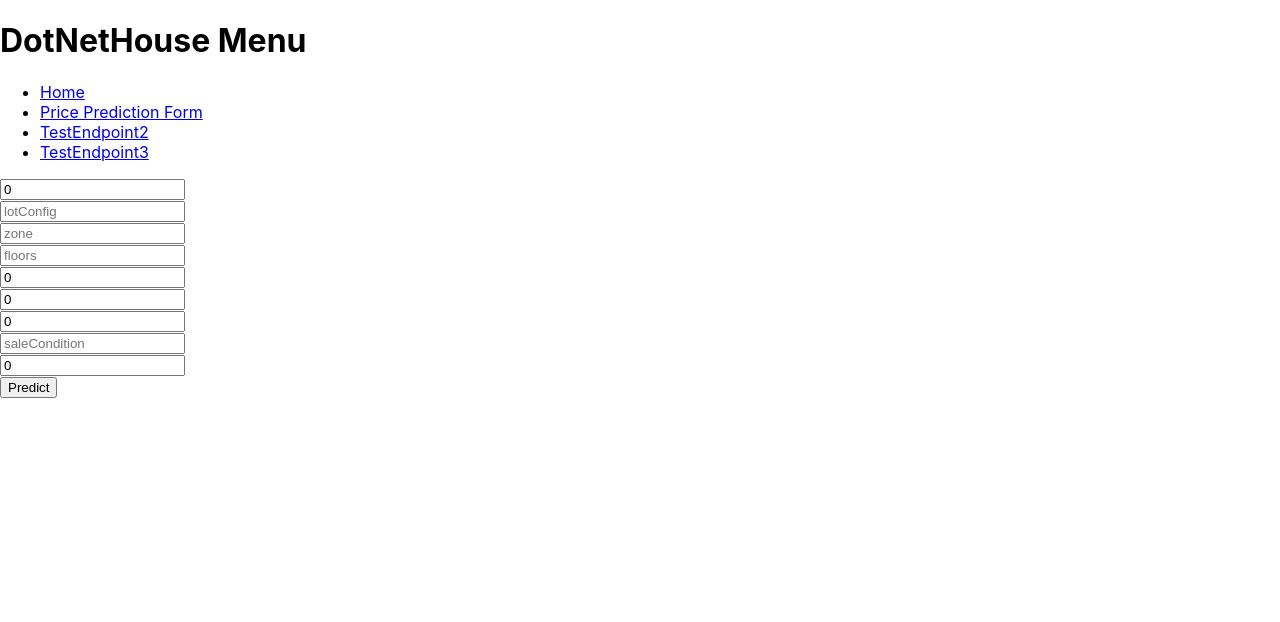
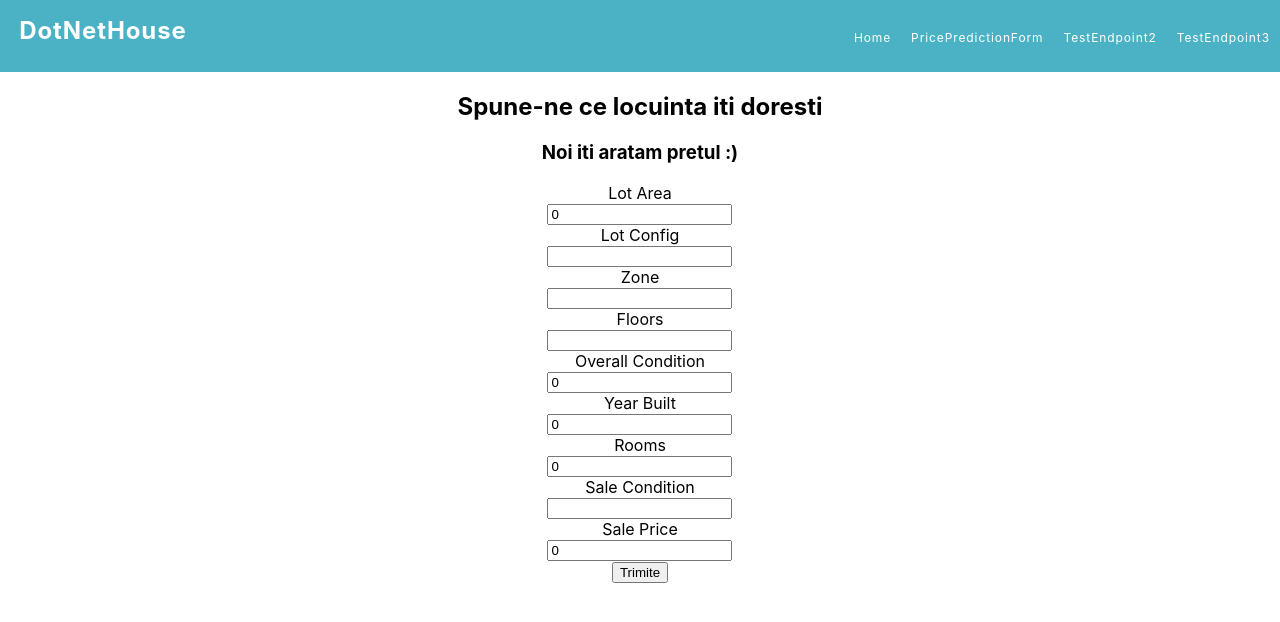
Before and after one commit to SteLoghin/proiect-NET, a React (Create React App) app in the folder react_frontend_test/: page /price-prediction in a window 1280 px wide. Shown: the top 622 px of the page. Built offline with nearby package versions, Linux system fonts and the light colour scheme.

Commit message:
Improved design

```diff
--- a/react_frontend_test/src/Pages/MainNavigation.js
+++ b/react_frontend_test/src/Pages/MainNavigation.js
@@ -1,18 +1,20 @@
 import React from 'react';
 import { NavLink } from 'react-router-dom';
+import '../Style/mainNavigation.css';
+
 
 const MainNavigation = props => {
     return (
         <header className="main-navigation">
             <div className="main-navigation__logo">
-                <h1>DotNetHouse Menu</h1>
+                <h1>DotNetHouse</h1>
             </div>
 
             <nav className="main-navigation__item">
                 <ul>
                     <React.Fragment>
                         <li><NavLink to="/home">Home</NavLink></li>
-                        <li><NavLink to="/price-prediction">Price Prediction Form</NavLink></li>
+                        <li><NavLink to="/price-prediction">PricePredictionForm</NavLink></li>
                         <li><NavLink to="/endpoint2">TestEndpoint2</NavLink></li>
                         <li><NavLink to="/endpoint3">TestEndpoint3</NavLink></li>
                     </React.Fragment>
--- a/react_frontend_test/src/Pages/PostForm.js
+++ b/react_frontend_test/src/Pages/PostForm.js
@@ -1,5 +1,6 @@
-import React, { Component } from 'react'
-import axios from 'axios'
+import React, { Component } from 'react';
+import axios from 'axios';
+import '../Style/postForm.css';
 class PostForm extends Component {
 	constructor(props) {
 		super(props)
@@ -41,92 +42,106 @@ class PostForm extends Component {
 	render() {
 		const { lotArea,lotConfig,zone,floors,overallCond,yearBuilt,rooms,saleCondition,salePrice } = this.state
 		return (
-			<div>
+			<div className="dataForm">
 				<form onSubmit={this.submitHandler}>
+					<h2>Spune-ne ce locuinta iti doresti</h2>
+					<h3>Noi iti aratam pretul :)</h3>
 					<div>
+						<label for="lotArea">Lot Area</label><br />
 						<input
 							type="number"
-                            name="lotArea"
-                            placeholder="lotArea"
+							name="lotArea"
+							id="lotArea"
+                            placeholder="Lot Area"
 							value={lotArea}
 							onChange={this.changeHandler}
+
 						/>
 					</div>
 					<div>
+					<label for="lotConfig">Lot Config</label><br />
 						<input
 							type="text"
                             name="lotConfig"
-                            placeholder="lotConfig"
 							value={lotConfig}
 							onChange={this.changeHandler}
+							id="lotConfig"
 						/>
 					</div>
 					<div>
+					<label for="zone">Zone</label><br />
 						<input
 							type="text"
-                            name="zone"
-                            placeholder="zone"
+							name="zone"
+							id="zone"
 							value={zone}
 							onChange={this.changeHandler}
 						/>
 					</div>
 					<div>
+					<label for="floors">Floors</label><br />
 						<input
 							type="text"
                             name="floors"
-                            placeholder="floors"
 							value={floors}
 							onChange={this.changeHandler}
+							id="floors"
 						/>
 					</div>
 					<div>
+					<label for="overallCond">Overall Condition</label><br />
 						<input
 							type="number"
                             name="overallCond"
-                            placeholder="overallCond"
+                            id="overallCond"
 							value={overallCond}
 							onChange={this.changeHandler}
 						/>
 					</div>
 					<div>
+					<label for="yearBuilt">Year Built</label><br />
 						<input
 							type="number"
                             name="yearBuilt"
-                            placeholder="yearBuilt"
+                            id="yearBuilt"
 							value={yearBuilt}
 							onChange={this.changeHandler}
 						/>
 					</div>
 					<div>
+					<label for="rooms">Rooms</label><br />
 						<input
 							type="number"
                             name="rooms"
-                            placeholder="rooms"
+                            id="rooms"
 							value={rooms}
 							onChange={this.changeHandler}
 						/>
 					</div>
 					<div>
+					<label for="saleCondition">Sale Condition</label><br />
 						<input
 							type="text"
                             name="saleCondition"
-                            placeholder="saleCondition"
+                            id="saleCondition"
 							value={saleCondition}
 							onChange={this.changeHandler}
 						/>
 					</div>
 					<div>
+					<label for="salePrice">Sale Price</label><br />
 						<input
 							type="number"
                             name="salePrice"
-                            placeholder="salePrice"
+                            id="salePrice"
 							value={salePrice}
 							onChange={this.changeHandler}
 						/>
 					</div>
-					<button type="submit">Predict</button>
+					<button type="submit">Trimite</button>
+					<p id="raspuns"></p>
 				</form>
-				<p id="raspuns"></p>
+
 			</div>
 		)
 	}
--- /dev/null
+++ b/react_frontend_test/src/Style/mainNavigation.css
@@ -0,0 +1,39 @@
+.main-navigation{
+    display:flex;
+    justify-content: space-between;
+    background-color: #4BB2C6;
+    height:100%;
+    width:100%;
+    /* border:2px solid red; */
+}
+
+.main-navigation__item ul{
+    display:flex;
+    flex-direction: row;
+    list-style: none;
+    text-decoration: none;
+}
+
+.main-navigation__item ul li{
+    padding: 10px;
+}
+
+.main-navigation__item ul li a{
+    text-decoration: none;
+    color:white;
+    letter-spacing: 0.9px;
+    font-size: 12px;
+}
+
+.main-navigation__logo{
+    color:white;
+    letter-spacing: 0.9px;
+    font-size: 12px;
+    margin-left: 1.5vw;
+}
+
+input[type=number]::-webkit-inner-spin-button,
+input[type=number]::-webkit-outer-spin-button {
+  -webkit-appearance: none;
+  margin: 0;
+}
--- /dev/null
+++ b/react_frontend_test/src/Style/postForm.css
@@ -0,0 +1,8 @@
+.dataForm{
+    display:flex;
+    justify-content: center;
+}
+
+.dataForm form{
+    text-align: center;
+}
```
Also changed, not shown: 1 other file (tests, documents, lock files or other folders).
